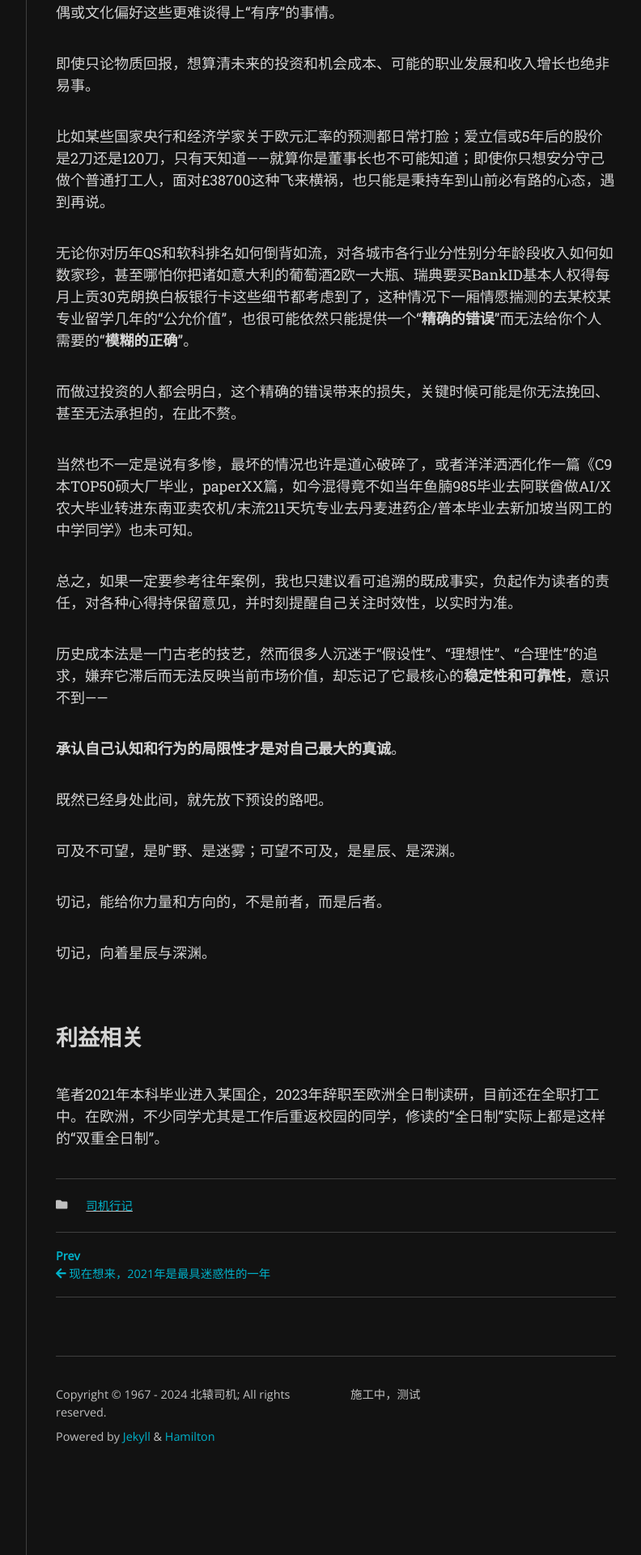
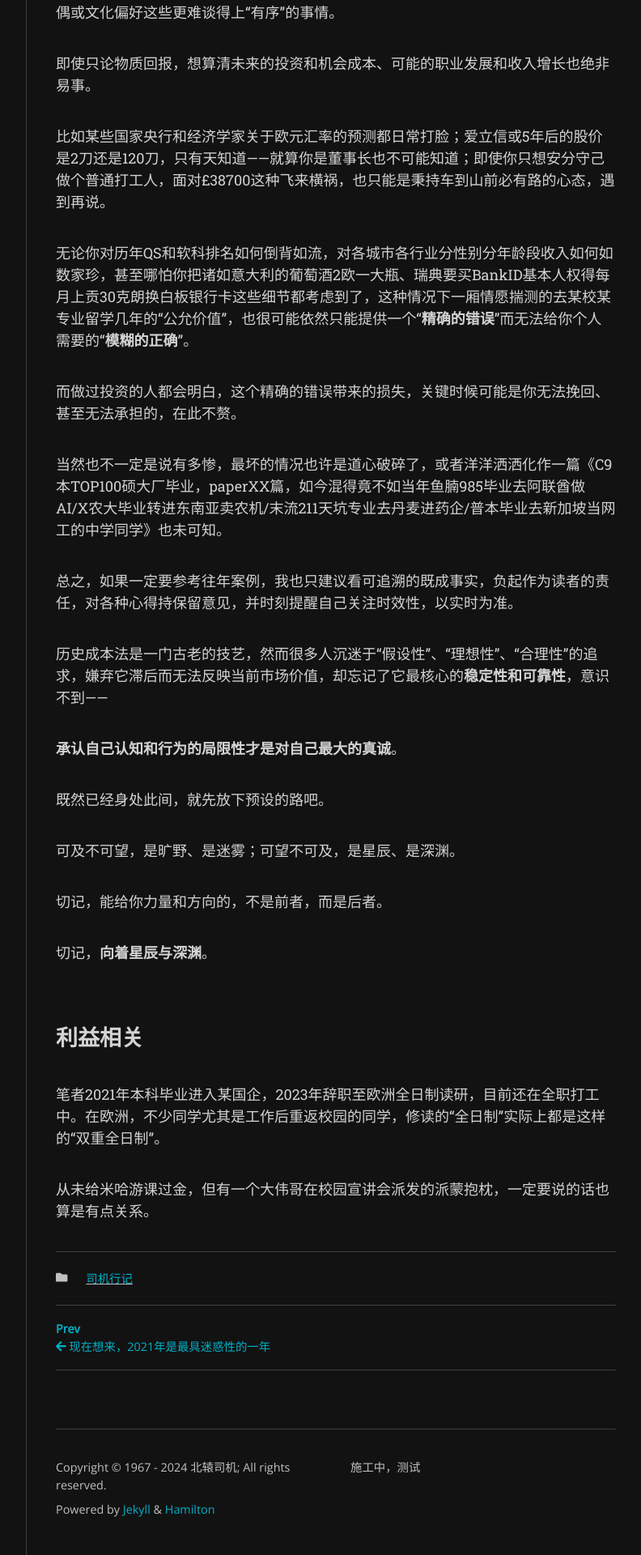
Before and after one commit to Lithiumcr/Lithiumcr.github.io, a Jekyll site: the page built from _posts/司机行记/2024-03-24-辞职留学怎成诈骗：笼罩旷野的迷雾.md, in a window 1280 px wide. Shown: the part 2673-4593 px from the top of the page at 81% size, without its empty margins (357-1149 px from the left). Built offline with Jekyll 4.4.1, drawn with Linux system fonts in a browser that asks for light colours; nearby versions of some CDN libraries; some web fonts are replaced.

Commit message:
补充利益相关

```diff
--- a/_posts/司机行记/2024-03-24-辞职留学怎成诈骗：笼罩旷野的迷雾.md
+++ b/_posts/司机行记/2024-03-24-辞职留学怎成诈骗：笼罩旷野的迷雾.md
@@ -61,7 +61,7 @@ author: 北辕司机
 
 而做过投资的人都会明白，这个精确的错误带来的损失，关键时候可能是你无法挽回、甚至无法承担的，在此不赘。
 
-当然也不一定是说有多惨，最坏的情况也许是道心破碎了，或者洋洋洒洒化作一篇《C9本TOP50硕大厂毕业，paperXX篇，如今混得竟不如当年鱼腩985毕业去阿联酋做AI/X农大毕业转进东南亚卖农机/末流211天坑专业去丹麦进药企/普本毕业去新加坡当网工的中学同学》也未可知。
+当然也不一定是说有多惨，最坏的情况也许是道心破碎了，或者洋洋洒洒化作一篇《C9本TOP100硕大厂毕业，paperXX篇，如今混得竟不如当年鱼腩985毕业去阿联酋做AI/X农大毕业转进东南亚卖农机/末流211天坑专业去丹麦进药企/普本毕业去新加坡当网工的中学同学》也未可知。
 
 总之，如果一定要参考往年案例，我也只建议看可追溯的既成事实，负起作为读者的责任，对各种心得持保留意见，并时刻提醒自己关注时效性，以实时为准。
 
@@ -75,8 +75,10 @@ author: 北辕司机
 
 切记，能给你力量和方向的，不是前者，而是后者。
 
-切记，向着星辰与深渊。
+切记，**向着星辰与深渊**。
 
 ## 利益相关
 
 笔者2021年本科毕业进入某国企，2023年辞职至欧洲全日制读研，目前还在全职打工中。在欧洲，不少同学尤其是工作后重返校园的同学，修读的“全日制”实际上都是这样的“双重全日制”。
+
+从未给米哈游课过金，但有一个大伟哥在校园宣讲会派发的派蒙抱枕，一定要说的话也算是有点关系。
```
